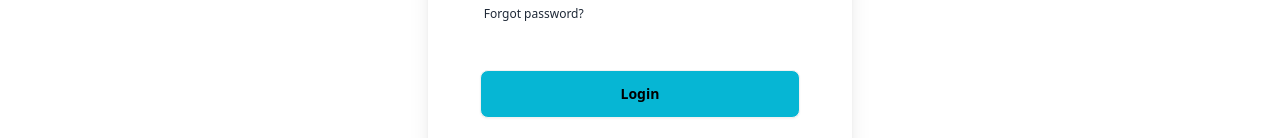
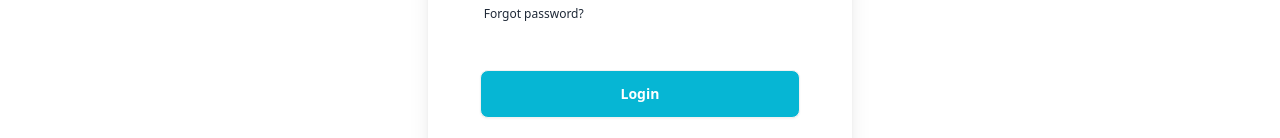
Before and after one commit to Abrar9410/TrendyTalks, a React (Vite) app: page /login in a window 1280 px wide. Shown: the part 652-790 px from the top of the page. Built offline with nearby package versions, Linux system fonts and the light colour scheme; no server answers.

Commit message:
Color combination updated for Login form

```diff
--- a/src/pages/Login.jsx
+++ b/src/pages/Login.jsx
@@ -55,7 +55,7 @@ const Login = () => {
 
     return (
         <div className="">
-            <div className="w-10/12 sm:w-2/3 xl:w-1/3 mx-auto border border-base-200 p-8 bg-white rounded-lg shadow-xl my-8">
+            <div className="w-10/12 sm:w-2/3 xl:w-1/3 mx-auto border border-base-200 p-8 bg-white dark:bg-black text-black dark:text-white rounded-lg shadow-xl my-8">
                 <h2 className="text-center text-xl sm:text-2xl md:text-3xl font-bold">Login to Your Account</h2>
                 <hr className="my-4"/>
                 <form onSubmit={handleLogin} className="px-5 flex flex-col gap-2">
@@ -79,7 +79,7 @@ const Login = () => {
                     </div>
                     <div className="form-control gap-4 mt-4 items-center">
                         <p className="text-red-600">{errorMessage}</p>
-                        <button className="btn bg-cyan-500 text-black outline-none w-full hover:scale-105 hover:bg-cyan-500">Login</button>
+                        <button className="btn bg-cyan-500 text-white outline-none w-full hover:scale-105 hover:bg-cyan-500">Login</button>
                         <p className="text-center">Don't Have an Account? <Link to="/register" className="text-blue-500">Register</Link></p>
                         <p onClick={handleGoogleLogin} className="cursor-pointer hover:scale-105 py-1 px-2 rounded-lg flex justify-center items-center gap-1 bg-[#575757] text-white w-max">
                             <img src={googleLogo} className="w-3 h-3" alt="Google-logo" />
--- a/src/pages/Register.jsx
+++ b/src/pages/Register.jsx
@@ -110,7 +110,7 @@ const Register = () => {
                     </div>
                     <div className="form-control gap-4 mt-4 items-center">
                         <p className="text-red-600">{errorMessage}</p>
-                        <button className="btn bg-cyan-500 text-black outline-none w-full hover:scale-105 hover:bg-cyan-500">Register</button>
+                        <button className="btn bg-cyan-500 text-white outline-none w-full hover:scale-105 hover:bg-cyan-500">Register</button>
                         <p className="text-center">Already Have an Account? <Link to="/login" className="text-blue-500">Login</Link></p>
                         <p onClick={handleGoogleLogin} className="cursor-pointer hover:scale-105 py-1 px-2 rounded-lg flex justify-center items-center gap-1 bg-[#575757] text-white w-max">
                             <img src={googleLogo} className="w-3 h-3" alt="Google-logo" />
```
